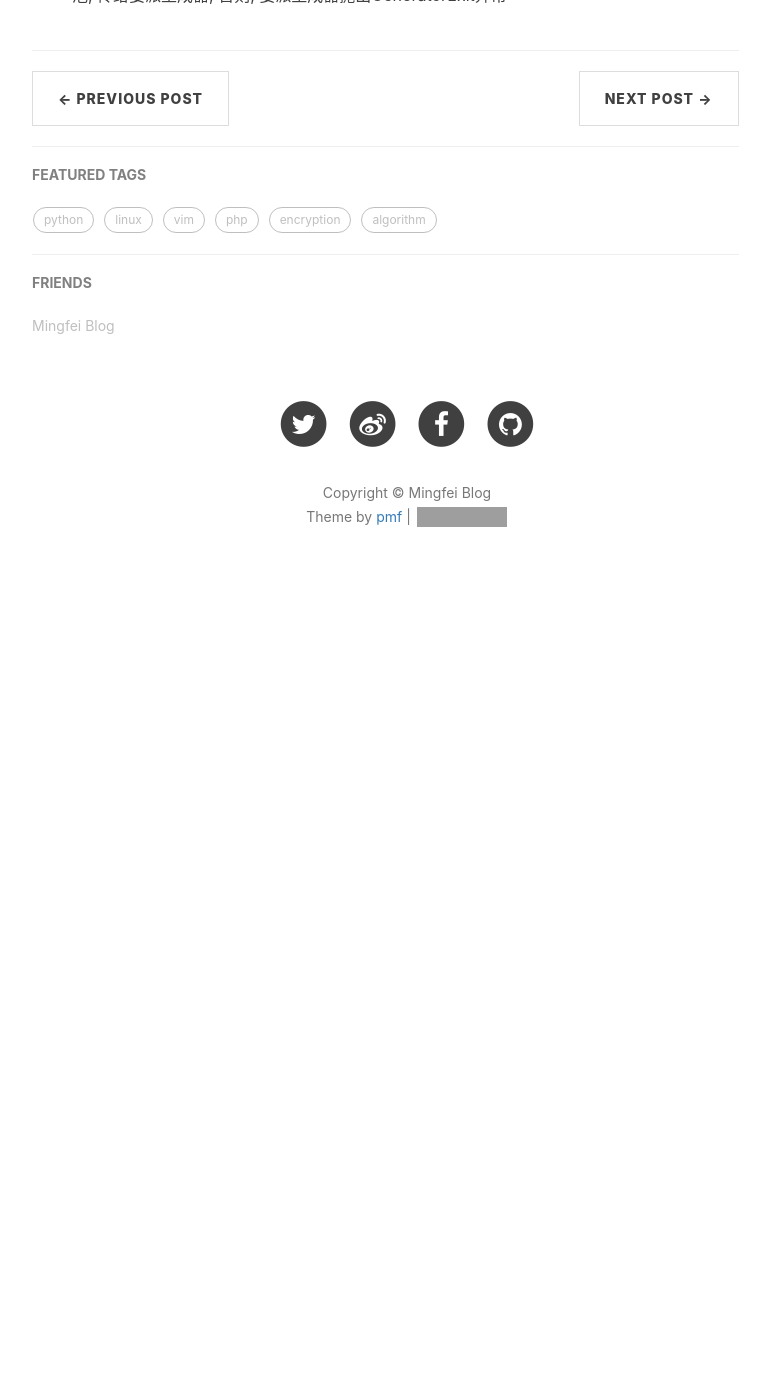
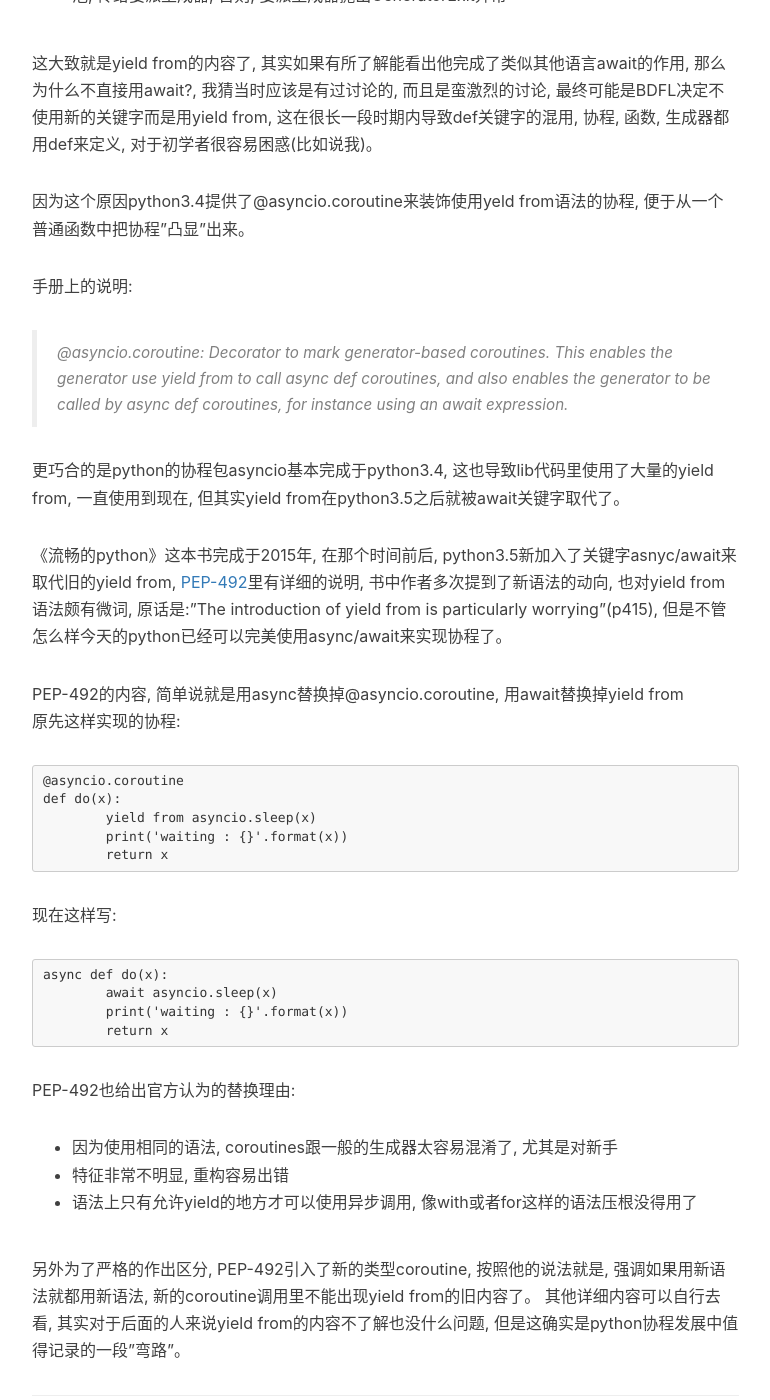
Before and after one commit to MingfeiPan/MingfeiPan.github.io, a Jekyll site: the page built from _posts/2018-07-15-python.markdown, in a window 1280 px wide and 1400 px high, scrolled down 3317 px. Shown: the whole window, without its empty margins (233-1003 px from the left). Built offline with Jekyll 4.4.1, drawn with Linux system fonts in a browser that asks for light colours; nearby versions of some CDN libraries; comment, search, counter and statistics services are not loaded; before the commit the page ends 3938 px from its top, so only the background shows below that; grey boxes are pictures that could not be loaded.

Commit message:
yield from

````diff
--- a/_posts/2018-07-15-python.markdown
+++ b/_posts/2018-07-15-python.markdown
@@ -123,3 +123,40 @@ output:
 * yield from表达式的值是子生成器终止时传给StopIteration异常的第一个参数
 * 传入委派生成器的异常, 除了GeneratorExit之外都传给子生成器的throw()方法。如果调用throw()方法时抛出StopIteration异常, 委派生成器恢复运行。StopIteration之外的异常会向上冒泡。传给委派生成器
 * 如果把GeneratorExit异常传入委派生成器, 或者在委派生成器上调用close()方法, 那么在子生成器上调用close()方法, 如果他有的话。如果调用close()方法导致异常抛出, 那么异常会向上冒泡, 传给委派生成器, 否则, 委派生成器抛出GeneratorExit异常
+
+这大致就是yield from的内容了, 其实如果有所了解能看出他完成了类似其他语言await的作用, 那么为什么不直接用await?, 我猜当时应该是有过讨论的, 而且是蛮激烈的讨论, 最终可能是BDFL决定不使用新的关键字而是用yield from, 这在很长一段时期内导致def关键字的混用, 协程, 函数, 生成器都用def来定义, 对于初学者很容易困惑(比如说我)。
+
+因为这个原因python3.4提供了@asyncio.coroutine来装饰使用yeld from语法的协程, 便于从一个普通函数中把协程"凸显"出来。
+
+手册上的说明:
+>@asyncio.coroutine: Decorator to mark generator-based coroutines. This enables the generator use yield from to call async def coroutines, and also enables the generator to be called by async def coroutines, for instance using an await expression.
+
+更巧合的是python的协程包asyncio基本完成于python3.4, 这也导致lib代码里使用了大量的yield from, 一直使用到现在, 但其实yield from在python3.5之后就被await关键字取代了。
+
+《流畅的python》这本书完成于2015年, 在那个时间前后, python3.5新加入了关键字asnyc/await来取代旧的yield from, [PEP-492](https://www.python.org/dev/peps/pep-0492/#async-await)里有详细的说明, 书中作者多次提到了新语法的动向, 也对yield from语法颇有微词, 原话是:"The introduction of yield from is particularly worrying"(p415), 但是不管怎么样今天的python已经可以完美使用async/await来实现协程了。
+
+PEP-492的内容, 简单说就是用async替换掉@asyncio.coroutine, 用await替换掉yield from
+原先这样实现的协程:
+
+```
+@asyncio.coroutine
+def do(x):
+	yield from asyncio.sleep(x)
+	print('waiting : {}'.format(x))
+	return x
+```
+现在这样写:
+
+```
+async def do(x):
+	await asyncio.sleep(x)
+	print('waiting : {}'.format(x))
+	return x
+```
+
+PEP-492也给出官方认为的替换理由:
+* 因为使用相同的语法, coroutines跟一般的生成器太容易混淆了, 尤其是对新手
+* 特征非常不明显, 重构容易出错
+* 语法上只有允许yield的地方才可以使用异步调用, 像with或者for这样的语法压根没得用了
+
+另外为了严格的作出区分, PEP-492引入了新的类型coroutine, 按照他的说法就是, 强调如果用新语法就都用新语法, 新的coroutine调用里不能出现yield from的旧内容了。 其他详细内容可以自行去看, 其实对于后面的人来说yield from的内容不了解也没什么问题, 但是这确实是python协程发展中值得记录的一段"弯路"。
````
